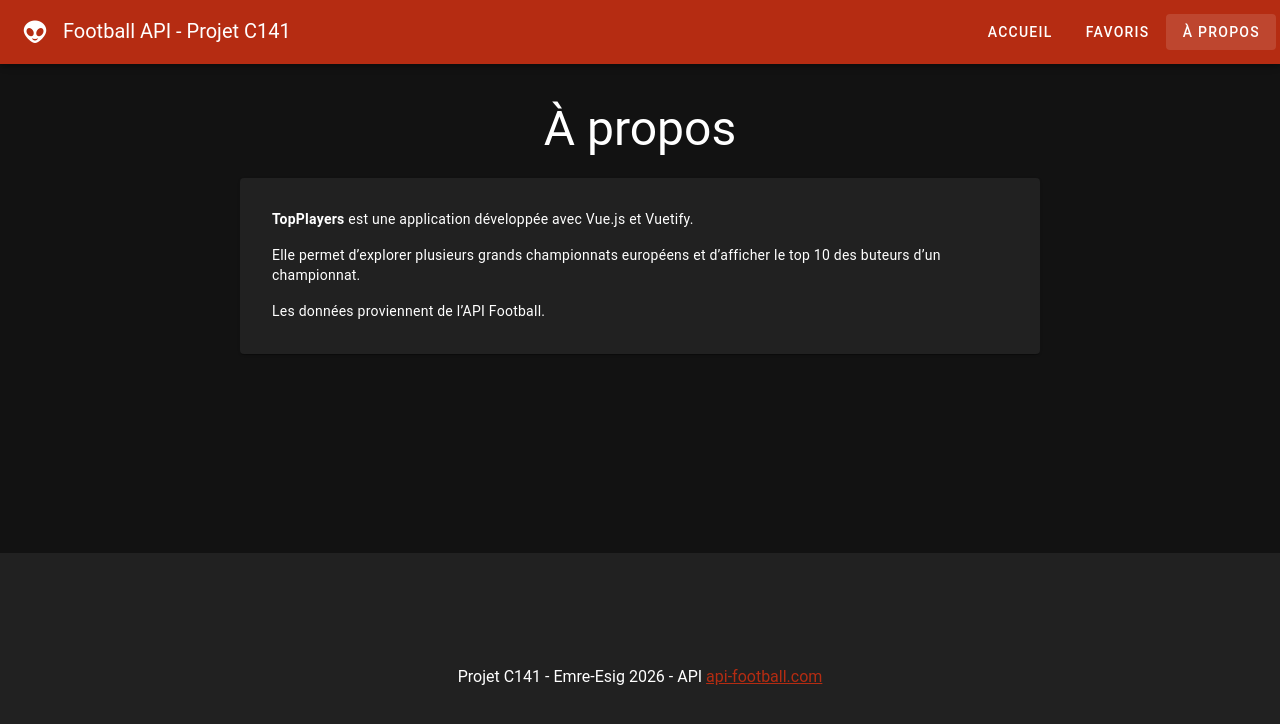
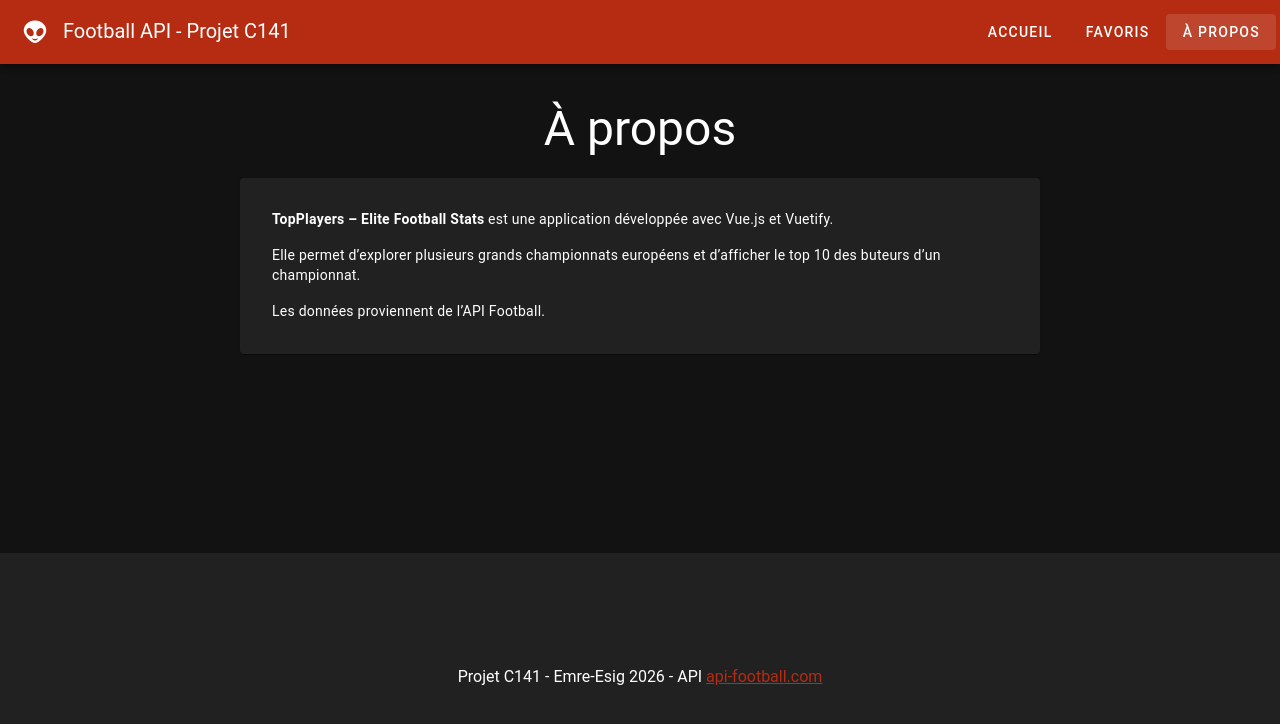
Before and after one commit to Emre-esig/Projet-141, a Vue app: page /a-propos in a window 1280 px wide. Shown: the top 724 px of the page. Built offline with nearby package versions, Linux system fonts and the light colour scheme.

Commit message:
Modification des titres du projet

```diff
--- a/src/pages/APropos.vue
+++ b/src/pages/APropos.vue
@@ -5,7 +5,7 @@
     <v-card max-width="800" class="mx-auto pa-4">
       <v-card-text>
         <p class="mb-4">
-          <strong>TopPlayers</strong> est une application développée avec Vue.js et Vuetify.
+          <strong>TopPlayers – Elite Football Stats</strong> est une application développée avec Vue.js et Vuetify.
         </p>
 
         <p class="mb-4">
--- a/src/pages/index.vue
+++ b/src/pages/index.vue
@@ -8,7 +8,7 @@ const playerStore = usePlayerStore()
 
 <template>
   <v-container>
-    <h1 class="text-h4 mb-6">Top championnats</h1>
+    <h1 class="text-h4 mb-6">TopPlayers – Elite Football Stats</h1>
 
     <v-row>
       <v-col
```
